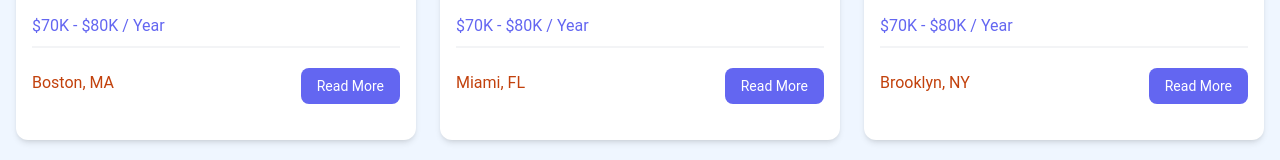
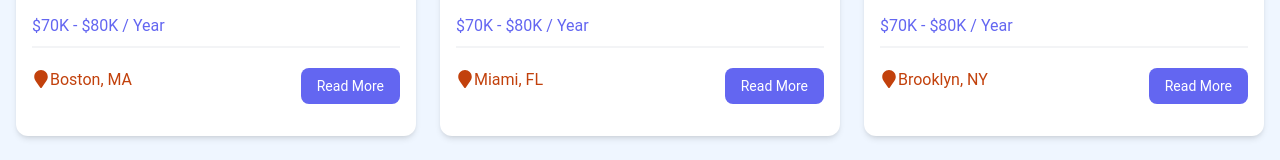
Before and after one commit to TiborKopca/ReactApp-Job-website2024, a React (Vite) app: page / in a window 1280 px wide. Shown: the part 915-1075 px from the top of the page. Built offline with nearby package versions, Linux system fonts and the light colour scheme.

Commit message:
installed react-icons

```diff
--- a/package.json
+++ b/package.json
@@ -11,7 +11,8 @@
   },
   "dependencies": {
     "react": "^18.2.0",
-    "react-dom": "^18.2.0"
+    "react-dom": "^18.2.0",
+    "react-icons": "^5.0.1"
   },
   "devDependencies": {
     "@types/react": "^18.2.66",
--- a/src/components/JobListing.jsx
+++ b/src/components/JobListing.jsx
@@ -1,6 +1,7 @@
 /* eslint-disable react/prop-types */
 // import React from 'react'
 import { useState } from "react";
+import {FaMapMarker} from 'react-icons/fa'
 
 const JobListing = ({ job }) => {
   //state management for the read more button in the card
@@ -30,7 +31,8 @@ const JobListing = ({ job }) => {
 
         <div className="flex flex-col lg:flex-row justify-between mb-4">
           <div className="text-orange-700 mb-3">
-            <i className="fa-solid fa-location-dot text-lg"></i>
+            {/* <i className="fa-solid fa-location-dot text-lg"></i> */}
+            <FaMapMarker className="inline text-lg mb-1"></FaMapMarker>
             {job.location}
           </div>
           <a
```
Also changed, not shown: 1 other file (tests, documents, lock files or other folders).
